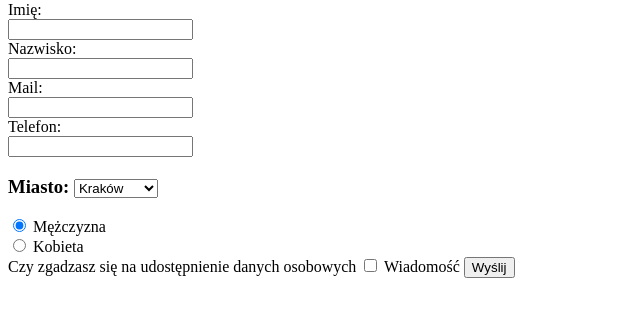
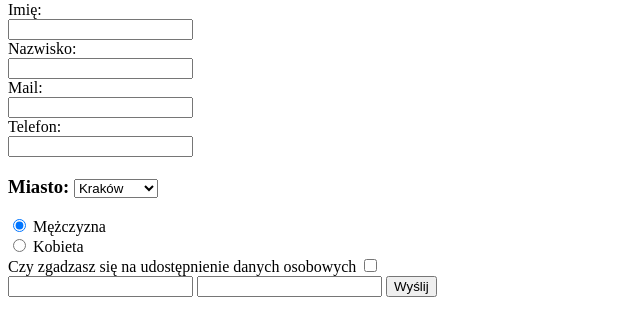
Before and after one commit to izabelacymborska1/formularz, a plain HTML site: page index.html in a window 1280 px wide. Shown: the part 79-414 px from the top of the page, without its empty margins (0-640 px from the left). Drawn offline with Linux system fonts and the light colour scheme.

Commit message:
no message

```diff
--- a/index.html
+++ b/index.html
@@ -57,14 +57,15 @@
         <input type="checkbox" name="Zgoda marketingowa" id="Tak, zgadzam się">
 
 
-
-        <!--tekstarea, wiadomosc-->
+        <!--tekstarea, wiadomosc oraz przycisk wyslij-->
 
 
-        <tekstarea>Wiadomość</tekstarea>
+        <form action="https://formspree.io/izabelacymborska@gmail.com" method="POST">
+            <input type="text" name="name">
+            <input type="email" name="_replyto">
+            <input type="submit" value="Wyślij">
+        </form>
 
-
-        <input type="submit" value="Wyślij">
 
         <form>
 
```
